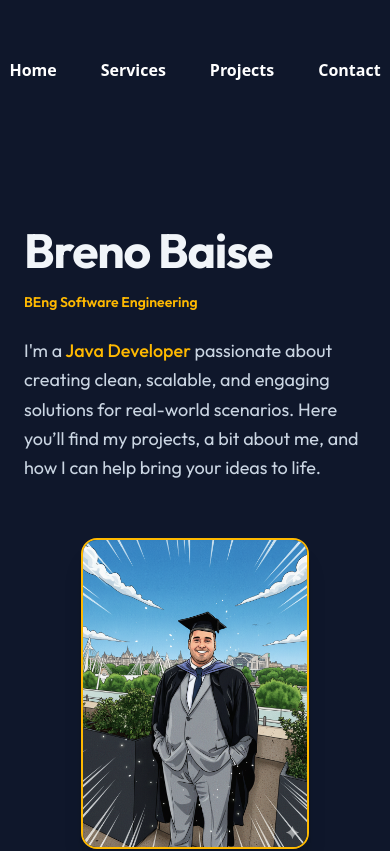
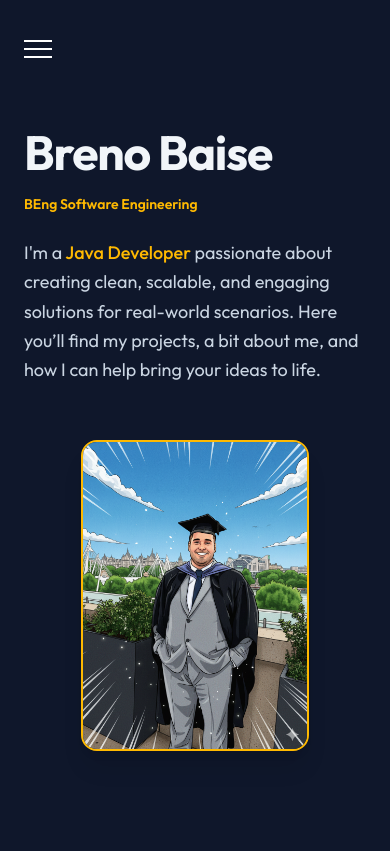
Before and after one commit to brenobaise/brenobaise.github.io, a React (Vite) app: page / in a window 390 px wide. Shown: the top 851 px of the page. Built offline with nearby package versions, Linux system fonts and the light colour scheme.

Commit message:
Added hamburger menu

```diff
--- a/src/components/Hero.tsx
+++ b/src/components/Hero.tsx
@@ -1,6 +1,6 @@
 export default function Hero() {
   return (
-    <section className='pt-10  py-10 mt-10 px-2'>
+    <section className='pt-8 py-8 mt-8 px-2'>
       <div className='max-w-4xl mx-auto grid grid-cols-1 md:grid-cols-2 gap-12 items-center '>
         {/* LEFT TEXT */}
         <div className='text-slate-200 font-outfit max-w-xl'>
--- a/src/components/NavBar.tsx
+++ b/src/components/NavBar.tsx
@@ -1,44 +1,82 @@
+import { useState } from "react";
+
 export default function NavBar() {
+  const [isOpen, setIsOpen] = useState(false);
+
+  const menuItems = [
+    { name: "Home", href: "#" },
+    { name: "Services", href: "#" },
+    { name: "Projects", href: "#" },
+    { name: "Contact", href: "#" },
+  ];
+
   return (
-    <nav className='text-white flex justify-center items-center md:text-3xl md:py-4 '>
-      <ul
-        className='inline-flex gap-6 py-6 px-6 my-6
-      rounded-full text-center items-center justify-center select-none '
+    <>
+      <nav className='md:bg-slate-900 text-white flex justify-between items-center md:text-3xl md:py-4 px-6'>
+        {/* Hamburger button -  mobile only */}
+        <button
+          onClick={() => setIsOpen(!isOpen)}
+          className='md:hidden flex flex-col gap-1.5 z-50 mt-10'
+          aria-label='Toggle menu'
         >
-        {/* Home icon */}
+          <span
+            className={`w-7 h-0.5 bg-white transition-all duration-300 ${
+              isOpen ? "rotate-45 translate-y-2" : ""
+            }`}
+          ></span>
+          <span
+            className={`w-7 h-0.5 bg-white transition-all duration-300 ${
+              isOpen ? "opacity-0" : ""
+            }`}
+          ></span>
+          <span
+            className={`w-7 h-0.5 bg-white transition-all duration-300 ${
+              isOpen ? "-rotate-45 -translate-y-2" : ""
+            }`}
+          ></span>
+        </button>
+
+        {/* Desktop menu */}
+        <ul className='hidden md:inline-flex gap-6 py-6 px-6 my-6 rounded-full text-center items-center justify-center select-none mx-auto'>
+          {menuItems.map((item) => (
             <li
+              key={item.name}
               className='border-2 border-transparent hover:border-amber-200/50
                 hover:bg-amber-400 hover:text-slate-900 hover:px-5
                 rounded-full py-2 px-2 font-bold transition-all duration-400 ease-linear
                 to-slate-900 cursor-pointer'
             >
-          <a href='#'>Home</a>
+              <a href={item.href}>{item.name}</a>
             </li>
-        <li
-          className='border-2 border-transparent hover:border-amber-200/50
-      hover:bg-amber-400 hover:text-slate-900 hover:px-5
-        rounded-full py-2 px-2 font-bold transition-all duration-400 ease-linear
-         to-slate-900 '
-        >
-          <a href='#'>Services</a>
-        </li>
-        <li
-          className='border-2 border-transparent hover:border-amber-200/50
-      hover:bg-amber-400 hover:text-slate-900 hover:px-5
-        rounded-full py-2 px-2 font-bold transition-all duration-400 ease-linear
-         to-slate-900 '
-        >
-          <a href='#'>Projects</a>
-        </li>
-        <li
-          className='border-2 border-transparent hover:border-amber-200/50
-      hover:bg-amber-400 hover:text-slate-900 hover:px-5
-        rounded-full py-2 px-2 font-bold transition-all duration-400 ease-linear
-         to-slate-900 '
-        >
-          <a href='#'>Contact</a>
-        </li>
+          ))}
         </ul>
       </nav>
+
+      {/* Mobile fullscreen menu */}
+      <div
+        className={`md:hidden fixed inset-0 bg-slate-900 z-40 transition-transform duration-300 ${
+          isOpen ? "translate-x-0" : "translate-x-full"
+        }`}
+      >
+        <ul className='flex flex-col items-center justify-center h-full gap-8 text-2xl'>
+          {menuItems.map((item) => (
+            <li
+              key={item.name}
+              className='border-2 border-transparent active:border-amber-200/50
+                active:bg-amber-400 active:hover:text-slate-900
+                rounded-full py-3 px-8 font-bold transition-all duration-300 ease-linear
+                text-white active:scale-110'
+              onClick={() => setIsOpen(false)}
+            >
+              <a href={item.href}>{item.name}</a>
+            </li>
+          ))}
+
+          <div className=' fixed text-white bottom-0 mb-10 italic font-mono text-sm'>
+            brenobaise<span className='text-amber-400 inline-flex'>.dev</span>
+          </div>
+        </ul>
+      </div>
+    </>
   );
 }
--- a/src/pages/Home.tsx
+++ b/src/pages/Home.tsx
@@ -6,8 +6,8 @@ import Projects from "../components/Projects";
 export default function Home() {
   return (
     <div className='bg-slate-900 min-h-screen w-100% overflow-hidden'>
+      <NavBar />
       <div className=' mx-auto px-4 pb-20'>
-        <NavBar />
         <Hero />
         <SectionAboutMe />
         <Projects />
```
Lines whose indentation alone changed are shown as unchanged.
